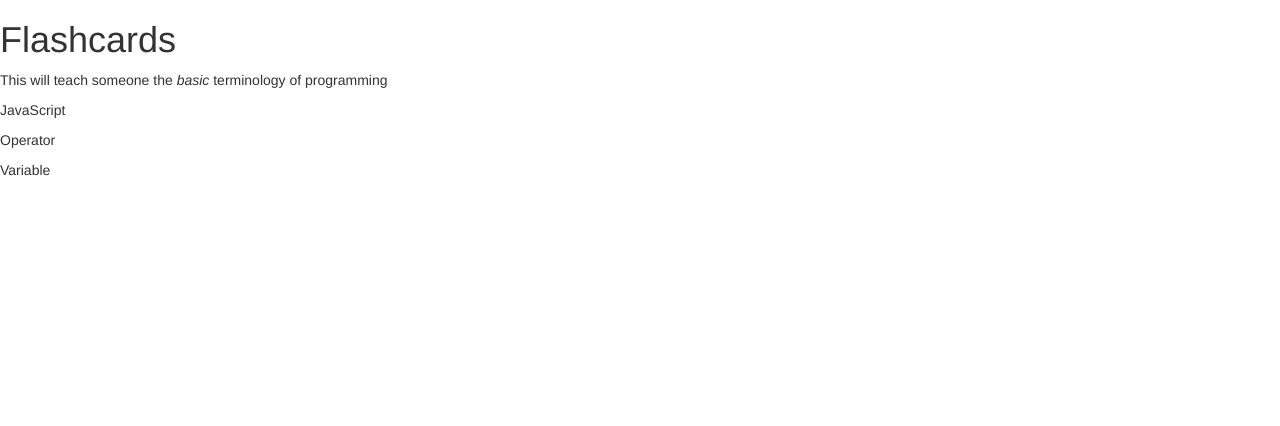
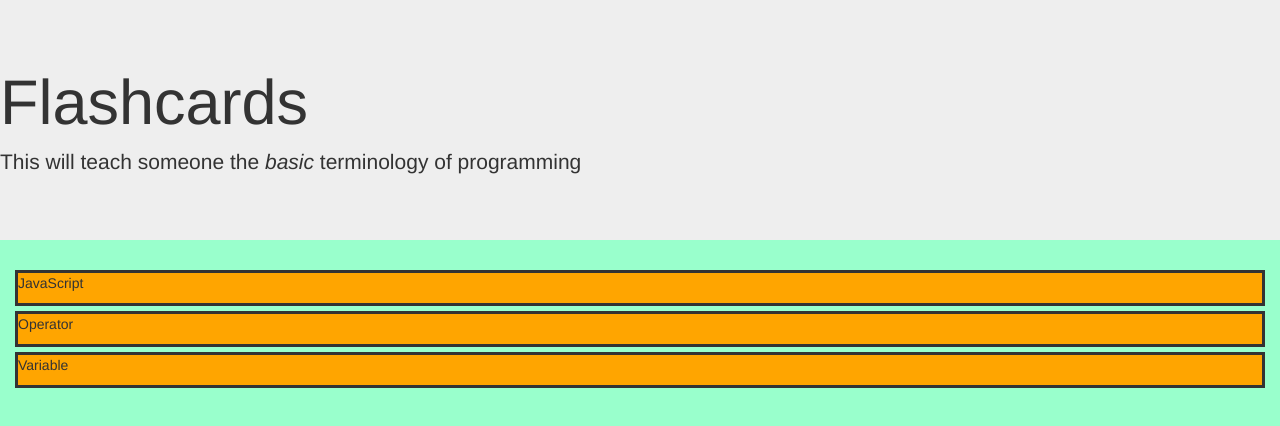
Before and after one commit to bobbycrowston454/flashcards, a plain HTML site: page index.html in a window 1280 px wide. Drawn offline with Linux system fonts and the light colour scheme.

Commit message:
add a border,jumbotron and background colors to the flashcard site

```diff
--- a/css/styles.css
+++ b/css/styles.css
@@ -10,3 +10,34 @@
 #variablesdefinition {
   display: none;
 }
+
+.jscript {
+  border: solid;
+  border width: 3px;
+  margin-left: 15px;
+  margin-bottom: 5px;
+  background-color: orange;
+  margin-right: 15px;
+}
+
+.vari {
+  border: solid;
+  border width: 3px;
+  margin-left: 15px;
+  background-color: orange;
+  margin-bottom: 5px;
+  margin-right: 15px;
+}
+
+.opera {
+  border: solid;
+  border width: 3px;
+  margin-left: 15px;
+  background-color: orange;
+  margin-bottom: 5px;
+  margin-right: 15px;
+}
+
+body {
+  background-color: #99ffcc;
+}
--- a/index.html
+++ b/index.html
@@ -9,8 +9,10 @@
     <title>Flashcards</title>
   </head>
   <body>
-    <h1>Flashcards</h1>
-    <p>This will teach someone the <em>basic</em> terminology of programming</p>
+    <div class="jumbotron">
+      <h1>Flashcards</h1>
+      <p>This will teach someone the <em>basic</em> terminology of programming</p>
+    </div>
     <div class="jscript">
       <div id="javascript">
         <p>JavaScript</p>
```
